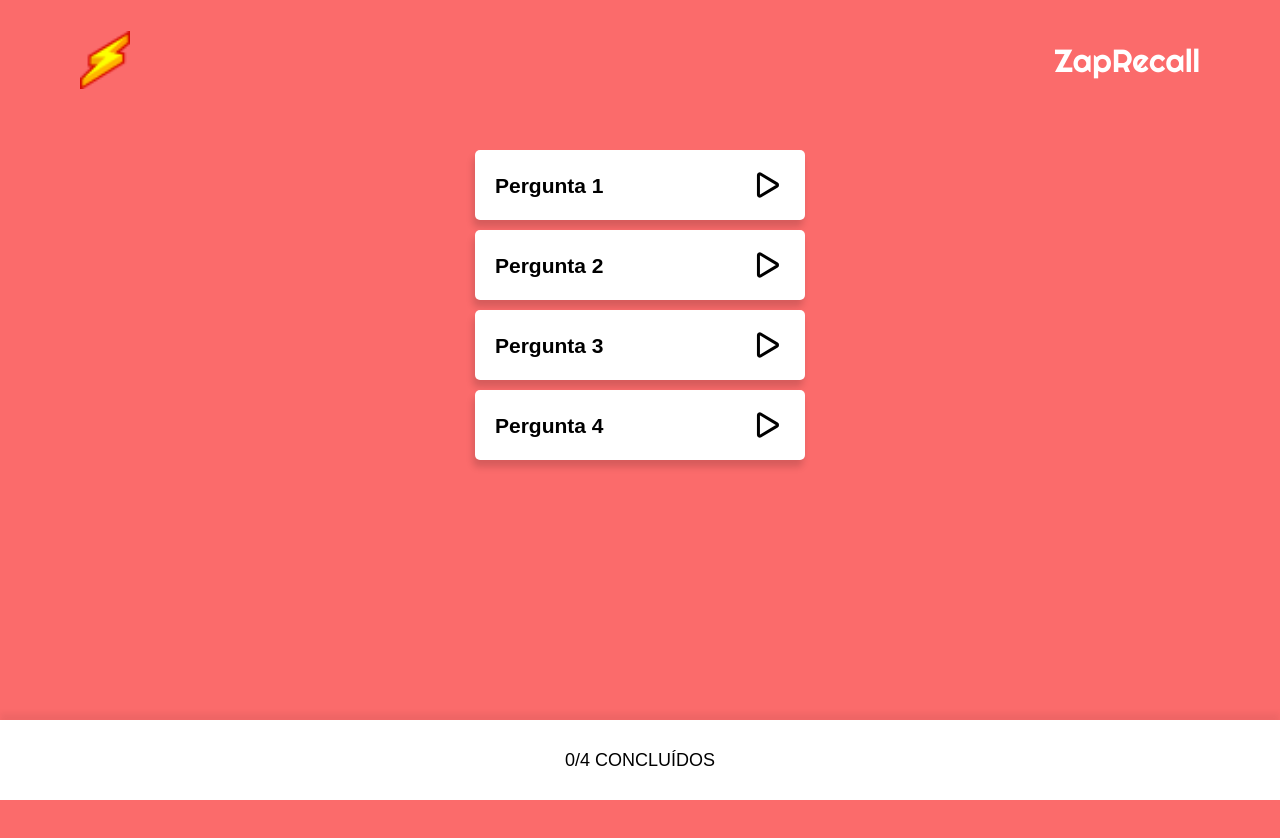
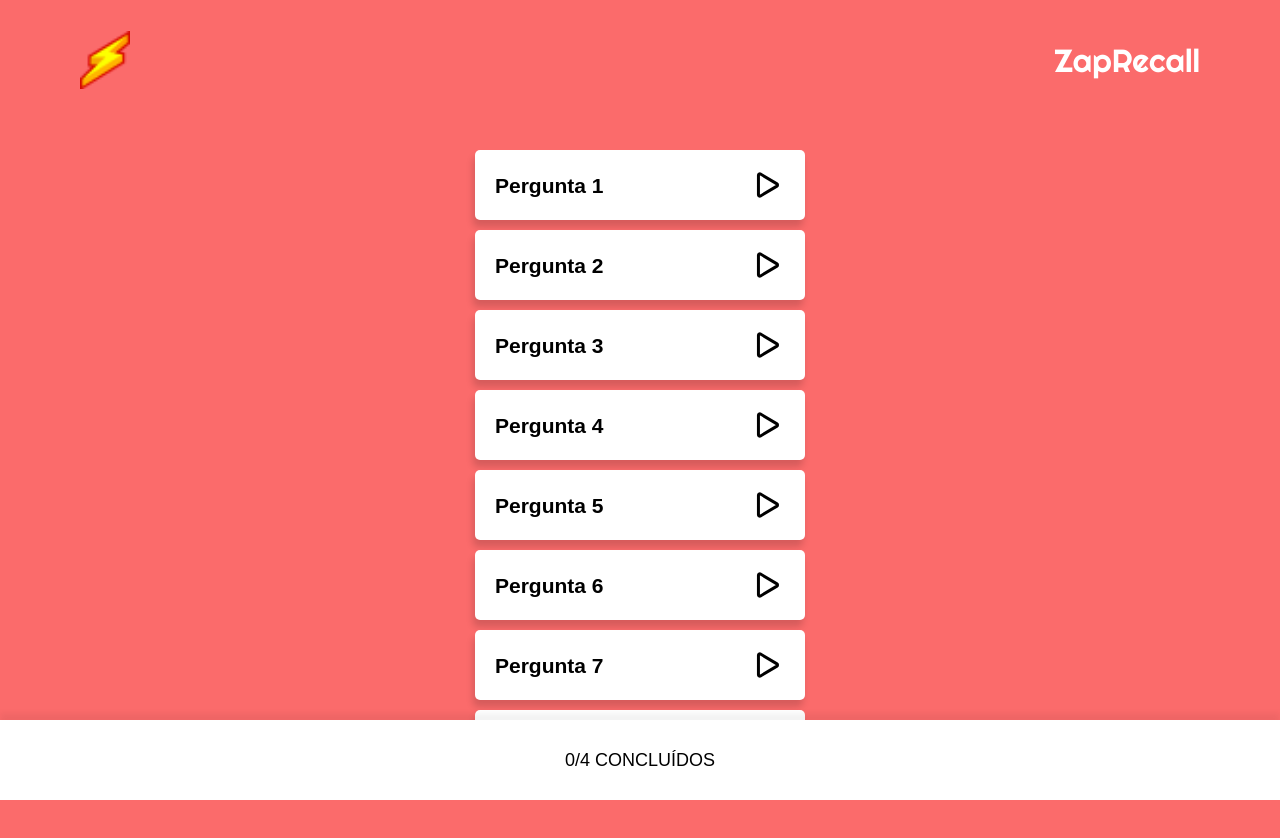
Before and after one commit to NivaldoFarias/zaprecall-project, a React (Create React App) app: page / in a window 1280 px wide. Both pictures are taken after a click on the button "Iniciar Recall!". Shown: the top 838 px of the page. Built offline with nearby package versions, Linux system fonts and the light colour scheme; a web font is replaced by a local one.

Commit message:
Created Cards components and data array

```diff
--- a/public/index.html
+++ b/public/index.html
@@ -4,6 +4,10 @@
     <meta charset="utf-8" />
     <meta name="viewport" content="width=device-width, initial-scale=1,
     minimum-scale=1.0, user-scalable=no"" />
+    <link
+      href="https://fonts.googleapis.com/icon?family=Material+Icons"
+      rel="stylesheet"
+    />
     <link rel="preconnect" href="https://fonts.googleapis.com" />
     <link rel="preconnect" href="https://fonts.gstatic.com" crossorigin />
     <link
--- /dev/null
+++ b/src/components/Card.jsx
@@ -0,0 +1,24 @@
+export function Card(props) {
+  const { key, number, question, answer } = props;
+
+  return (
+    <article key={key}>
+      <div className="display">
+        <p>Pergunta {number}</p>
+        <ion-icon name="play-outline"></ion-icon>
+      </div>
+      <div className="card hidden">
+        <div className="card-question">
+          <p>{question}</p>
+          <span className="material-icons-outlined">360</span>
+        </div>
+        <div className="card-answer">
+          <p>{answer}</p>
+          <div className="wrong">Não lembrei</div>
+          <div className="in-between">Quase não lembrei</div>
+          <div className="success">Zap!</div>
+        </div>
+      </div>
+    </article>
+  );
+}
--- /dev/null
+++ b/src/components/Cards.jsx
@@ -0,0 +1,17 @@
+import { Card } from "./Card";
+import { cardsData } from "./cardsData";
+
+export default function Cards() {
+  return (
+    <main>
+      {cardsData.map((card, index) => (
+        <Card
+          key={index}
+          number={card.number}
+          question={card.question}
+          answer={card.answer}
+        />
+      ))}
+    </main>
+  );
+}
--- a/src/components/FirstScreen.jsx
+++ b/src/components/FirstScreen.jsx
@@ -1,4 +1,5 @@
 import React from "react";
+import Cards from "./Cards";
 
 export default function FirstScreen() {
   return (
@@ -7,24 +8,7 @@ export default function FirstScreen() {
         <img src="./assets/logo-pequeno.png" alt="logo zap recall" />
         <h3>ZapRecall</h3>
       </header>
-      <main>
-        <article>
-          <p>Pergunta 1</p>
-          <ion-icon name="play-outline"></ion-icon>
-        </article>
-        <article>
-          <p>Pergunta 2</p>
-          <ion-icon name="play-outline"></ion-icon>
-        </article>
-        <article>
-          <p>Pergunta 3</p>
-          <ion-icon name="play-outline"></ion-icon>
-        </article>
-        <article>
-          <p>Pergunta 4</p>
-          <ion-icon name="play-outline"></ion-icon>
-        </article>
-      </main>
+      <Cards></Cards>
       <footer>
         <p>0/4 CONCLUÍDOS</p>
       </footer>
--- /dev/null
+++ b/src/components/cardsData.jsx
@@ -0,0 +1,43 @@
+export const cardsData = [
+  {
+    number: "1",
+    question: "O que é JSX?",
+    answer: "uma extensão de linguagem do JavaScript",
+  },
+  {
+    number: "2",
+    question: "O React é __",
+    answer: "uma biblioteca JavaScript para construção de interfaces",
+  },
+  {
+    number: "3",
+    question: "Componentes devem iniciar com __",
+    answer: "letra maiúscula",
+  },
+  {
+    number: "4",
+    question: "Podemos colocar __ dentro do JSX",
+    answer: "expressões",
+  },
+  {
+    number: "5",
+    question: "O ReactDOM nos ajuda de que forma?",
+    answer: "interagindo com a DOM para colocar componentes React na mesma",
+  },
+  {
+    number: "6",
+    question: "Para que usamos o npm?",
+    answer: "gerenciar os pacotes necessários e suas dependências",
+  },
+  {
+    number: "7",
+    question: "Para que usamos props?",
+    answer: "passar diferentes informações para componentes ",
+  },
+  {
+    number: "8",
+    question: "Para que usamos states?",
+    answer:
+      "dizer para o React quais informações quando atualizadas devem renderizar a tela novamente",
+  },
+];
--- a/src/index.scss
+++ b/src/index.scss
@@ -70,6 +70,7 @@ body {
     @include flex-center(row, space-between, 0);
 
     position: fixed;
+    z-index: 1;
     top: 0;
     left: 0;
 
@@ -88,6 +89,7 @@ body {
   }
   main {
     @include flex-center(column, initial, 10px);
+    position: relative;
 
     margin-top: 150px;
     padding: 0 11px;
@@ -95,8 +97,6 @@ body {
     width: 100%;
 
     article {
-      @include flex-center(row, space-between, 0);
-
       padding: 0 20px;
       height: 70px;
       width: 330px;
@@ -118,6 +118,7 @@ body {
     @include flex-center(row, center, 0);
 
     position: fixed;
+    z-index: 1;
     bottom: 0;
     left: 0;
 
@@ -135,3 +136,39 @@ button:hover,
 ion-icon:hover {
   cursor: pointer;
 }
+.display {
+  @include flex-center(row, space-between, 0);
+
+  height: 100%;
+  width: 100%;
+}
+.card {
+  position: absolute;
+  width: 100%;
+  height: 100%;
+  box-shadow: 0 0 15px rgba(0, 0, 0, 0.1);
+
+  transition: transform 1s;
+  transform-style: preserve-3d;
+
+  &.clicked {
+    transform: rotateY(180deg);
+    transition: transform 0.5s;
+  }
+  .front,
+  .back {
+    position: absolute;
+    height: 100%;
+    width: 100%;
+    background: white;
+    text-align: center;
+    font-size: 60px;
+    border-radius: 5px;
+    backface-visibility: hidden;
+  }
+  .back {
+    color: white;
+    transform: rotateY(180deg);
+    background: #03446a;
+  }
+}
--- a/src/sass/_variables.scss
+++ b/src/sass/_variables.scss
@@ -2,6 +2,7 @@ $default-box-shadow: -2px 7px 7px rgba(0, 0, 0, 0.15);
 $footer-box-shadow: 0px -7px 6px rgba(0, 0, 0, 0.05);
 
 $default-red: rgba(251, 107, 107, 1);
+$card-color: rgba(255, 255, 212, 1);
 
 $default-border-radius: 5px;
 $btn-border-style: 1px solid #d70900;
```
